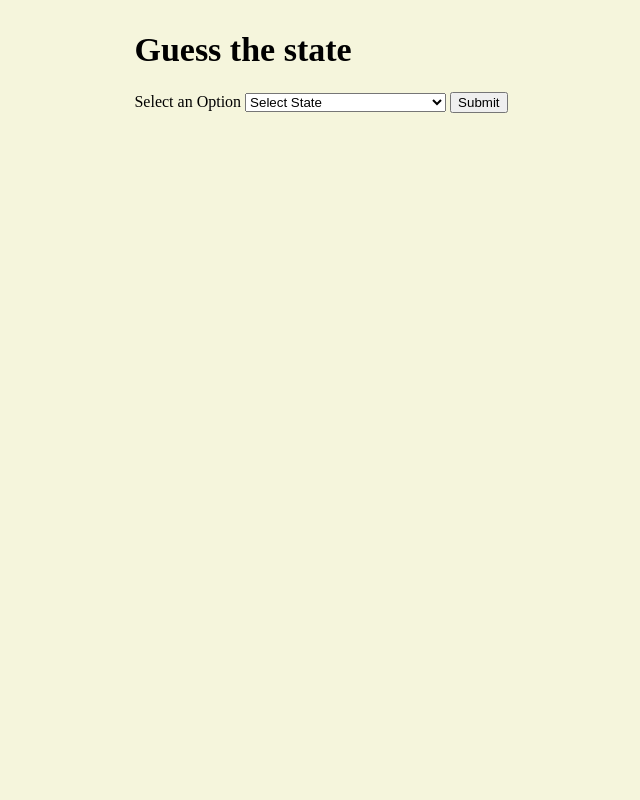
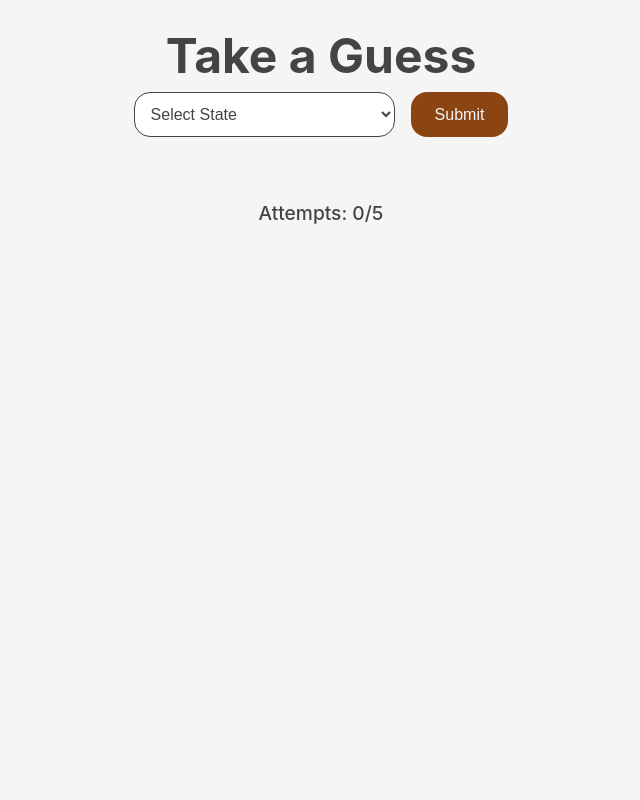
Before and after one commit to Aniket-89/guess-the, a Django app: page / in a window 1280 px wide. Shown: the whole page, without its empty margins (319-959 px from the left). Run offline with Django 5.2, Linux system fonts and the light colour scheme.

Commit message:
initial-commit

```diff
--- a/config/urls.py
+++ b/config/urls.py
@@ -1,23 +1,15 @@
-"""
-URL configuration for config project.
 
-The `urlpatterns` list routes URLs to views. For more information please see:
-    https://docs.djangoproject.com/en/5.0/topics/http/urls/
-Examples:
-Function views
-    1. Add an import:  from my_app import views
-    2. Add a URL to urlpatterns:  path('', views.home, name='home')
-Class-based views
-    1. Add an import:  from other_app.views import Home
-    2. Add a URL to urlpatterns:  path('', Home.as_view(), name='home')
-Including another URLconf
-    1. Import the include() function: from django.urls import include, path
-    2. Add a URL to urlpatterns:  path('blog/', include('blog.urls'))
-"""
 from django.contrib import admin
+from config import settings
+from django.conf.urls.static import static
 from django.urls import path, include
 
 urlpatterns = [
     path('admin/', admin.site.urls),
     path('', include('core.urls'))
 ]
+
+
+if settings.DEBUG:
+    # Serve static files during development
+    urlpatterns += static(settings.STATIC_URL, document_root=settings.STATIC_ROOT)
--- a/core/gemini.py
+++ b/core/gemini.py
@@ -16,5 +16,5 @@ def generateFacts(state: str):
     without naming the {state}. The response should be in JSON format with the key 'facts' containing a list of facts."""
 
     response = model.generate_content(prompt)
-    print(response.text)
+    # print(response.text)
     return json.loads(response.text)['facts']
--- /dev/null
+++ b/core/static/style.css
@@ -0,0 +1,94 @@
+body {
+    background-color: #f5f5f5;
+    font-family: -apple-system, BlinkMacSystemFont, 'Segoe UI', Roboto, Oxygen, Ubuntu, Cantarell, 'Open Sans', 'Helvetica Neue', sans-serif;
+    font-size: 14px;
+    margin: 0;
+    padding: 0;
+    color: #444;
+    -webkit-font-smoothing: antialiased;
+    -moz-osx-font-smoothing: grayscale;
+    text-rendering: optimizeLegibility;
+    height: 100vh;
+}
+
+main {
+    width: 50%;
+    margin: auto ;
+    /* height: 100%; */
+    display: flex;
+    flex-direction: column;
+    gap: 4rem;
+    align-items: center;
+    justify-content: space-between;
+    padding: 20px;
+}
+
+select {
+    background-color: white;
+    border-radius: 1rem;
+    border: 1.5px solid #444;
+    padding: 0.75rem;
+    font-size: 1rem;
+    color: #444;
+}
+
+
+
+button {
+    background-color: saddlebrown;
+    color: #f5f5f5;
+    font-weight: 500;
+    font-size: 1rem;
+    border-radius: 1rem;
+    border: none;
+    padding: 0.75rem 1.5rem;
+}
+
+
+h1 {
+    font-size: 3rem;
+    line-height: 1.5;
+    margin: 0;
+    padding: 0;
+    text-align: center;
+}
+
+.hints {
+    display: none;
+}
+
+.hints.visible {
+    display: flex;
+    flex-direction: column-reverse;
+}
+
+.hints p {
+    font-size: 1.5rem;
+    line-height: 1.5;
+    background-color: burlywood;
+    color: #444;
+    padding: 1rem;
+    border-left: 4px solid brown;
+}
+
+
+.input-form {
+    display: flex;
+    gap: 1rem;
+
+}
+
+.attempts-count {
+    font-size: 1.2rem;
+    font-weight: 500;
+}
+
+.message {
+    font-size: 1.5rem;
+    line-height: 1.5;
+    color: brown;
+}
+
+.container {
+
+}
--- a/core/templates/core/index.html
+++ b/core/templates/core/index.html
@@ -1,38 +1,44 @@
 <!-- templates/core/index.html -->
+ {% load static %}
 <!DOCTYPE html>
 <html lang="en">
 <head>
     <meta charset="UTF-8">
     <meta name="viewport" content="width=device-width, initial-scale=1.0">
-    <title>Guess the State</title>
+    <title>Guess the...</title>
+    <link rel="stylesheet" href="{% static 'style.css' %}">
     <style>
-        .hints {
-            display: none;
-        }
-        .hints.visible {
-            display: block;
-        }
+
     </style>
 </head>
-<body style="background-color: beige; display: grid; place-content: center;">
-    <h1 style="font-size: 34px;">Guess the state</h1>
+<body>
+    <main>
+
+
+    <div class="container">
+        <h1>Take a Guess</h1>
+
     {% if message %}
         <div class="message">
             <p>{{ message }}</p>
         </div>
     {% endif %}
     {% if not message %}
-        <form action="{% url 'core:check_guess' %}" method="post">
+        <form action="{% url 'core:check_guess' %}" method="post" class="input-form">
             {% csrf_token %}
-            <label for="id_select_field">Select an Option</label>
+            <!-- <label for="id_select_field">Select an Option</label> -->
             {{ form.select_field }}
             <button type="submit">Submit</button>
         </form>
     {% endif %}
+
+    </div>
+    <div class="attempts-count">Attempts: {{ attempts }}/5</div>
     <div class="hints {% if show_hints %}visible{% endif %}">
         {% for hint in show_hints %}
-            <p>{{ hint }}</p>
+            <p>``{{ hint }}``</p>
         {% endfor %}
     </div>
+</main>
 </body>
 </html>
--- a/core/views.py
+++ b/core/views.py
@@ -24,7 +24,7 @@ def index_view(request):
     form = ChatForm()
     message = ""
     last_attempt_time = request.session.get('last_attempt_time')
-
+    attempts = 0
     if last_attempt_time:
         last_attempt_time = timezone.datetime.fromisoformat(last_attempt_time)
         if timezone.now() - last_attempt_time < timedelta(days=1):
@@ -32,18 +32,12 @@ def index_view(request):
 
     context = {
         'form': form,
-        'message': message
+        'message': message,
+        'attempts': attempts
     }
     return render(request, 'core/index.html', context)
 
 def check_guess(request):
-    # hints = [
-    #     "Hint 1: Lorem ipsum, dolor sit amet consectetur adipisicing elit.",
-    #     "Hint 2: Lorem ipsum, dolor sit amet consectetur adipisicing elit.",
-    #     "Hint 3: Lorem ipsum, dolor sit amet consectetur adipisicing elit.",
-    #     "Hint 4: Lorem ipsum, dolor sit amet consectetur adipisicing elit.",
-    #     "Hint 5: Lorem ipsum, dolor sit amet consectetur adipisicing elit.",
-    # ]
 
     incorrect_attempts = request.session.get('incorrect_attempts', 0)
     show_hints = []
@@ -72,6 +66,7 @@ def check_guess(request):
             'form': form,
             'show_hints': show_hints,
             'message': message,
+            'attempts': incorrect_attempts
         }
 
         return render(request, 'core/index.html', context)
```
Also changed, not shown: config/settings.py (+24 -34 lines), 1 other file.
